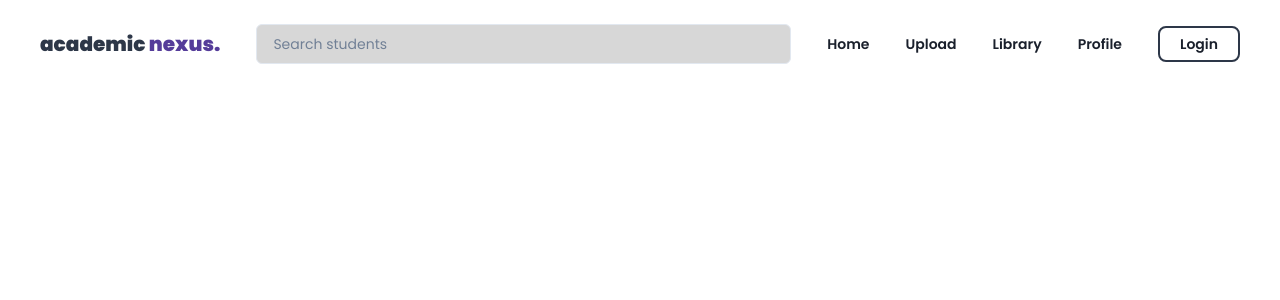
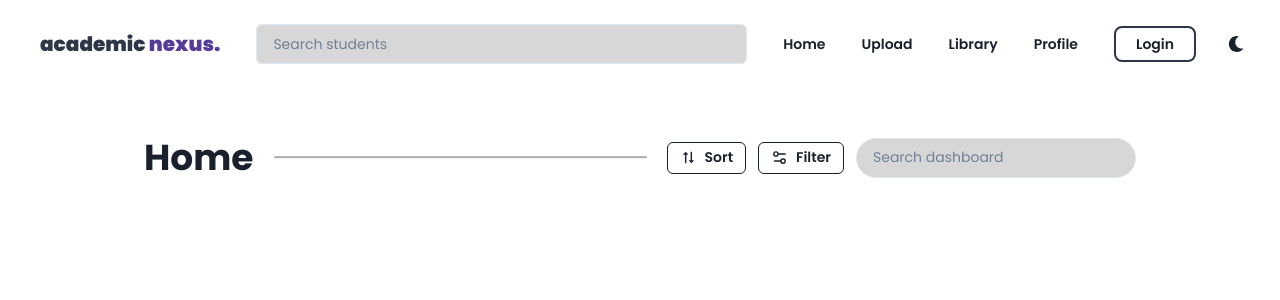
Before and after one commit to mrx7355608/academic-nexus-client, a React (Vite) app: page / in a window 1280 px wide. Shown: the top 300 px of the page. Built offline with nearby package versions, Linux system fonts and the light colour scheme.

Commit message:
added dark mode and homepage stuff

```diff
--- /dev/null
+++ b/src/components/darkModeToggle.jsx
@@ -0,0 +1,25 @@
+import { useColorMode, Button } from "@chakra-ui/react";
+import { FaMoon, FaSun } from "react-icons/fa";
+
+export default function DarkModeToggle() {
+    const { colorMode, toggleColorMode } = useColorMode();
+
+    return (
+        <>
+            {colorMode === "light" ? (
+                <Button bg="transparent" onClick={toggleColorMode} p="0" m="-4">
+                    <FaMoon />
+                </Button>
+            ) : (
+                <Button
+                    bg="transparent"
+                    onClick={toggleColorMode}
+                    p="0"
+                    mx="-4"
+                >
+                    <FaSun />
+                </Button>
+            )}
+        </>
+    );
+}
--- a/src/components/navbar.jsx
+++ b/src/components/navbar.jsx
@@ -1,5 +1,6 @@
 import { Box, Flex, Input, Button, Text } from "@chakra-ui/react";
 import { Link } from "react-router-dom";
+import DarkModeToggle from "./darkModeToggle";
 
 export default function Navbar() {
     return (
@@ -51,6 +52,7 @@ export default function Navbar() {
                     >
                         Login
                     </Button>
+                    <DarkModeToggle />
                 </Flex>
             </Flex>
         </Box>
--- a/src/main.jsx
+++ b/src/main.jsx
@@ -1,12 +1,13 @@
 import React from "react";
 import ReactDOM from "react-dom/client";
 import App from "./App.jsx";
-import { ChakraProvider } from "@chakra-ui/react";
+import { ChakraProvider, ColorModeScript } from "@chakra-ui/react";
 import theme from "./theme.js";
 
 ReactDOM.createRoot(document.getElementById("root")).render(
     <React.StrictMode>
         <ChakraProvider theme={theme}>
+            <ColorModeScript />
             <App />
         </ChakraProvider>
     </React.StrictMode>,
--- a/src/pages/Home.jsx
+++ b/src/pages/Home.jsx
@@ -1,5 +1,60 @@
+import { Box, Flex, Heading, Button, Input, Divider } from "@chakra-ui/react";
+import { BiSortAlt2 } from "react-icons/bi";
+import { LuSettings2 } from "react-icons/lu";
 import Navbar from "../components/navbar";
 
 export default function Home() {
-    return <Navbar />;
+    return (
+        <>
+            <Navbar />
+            <Box bg="white" p={4} mt={8} maxW="80vw" mx={"auto"}>
+                <Flex alignItems="center" gap="5">
+                    <Heading
+                        textColor={"gray.800"}
+                        fontWeight={700}
+                        fontSize={"4xl"}
+                    >
+                        Home
+                    </Heading>
+                    <Divider w="full" bg="gray" rounded="full" h="2px" />
+                    <Flex alignItems="center" gap={1}>
+                        <Button
+                            leftIcon={<BiSortAlt2 size={17} />}
+                            variant="outline"
+                            mr={2}
+                            colorScheme="black"
+                            size="sm"
+                            minW="max-content"
+                            _hover={{
+                                backgroundColor: "#d7d7d7",
+                            }}
+                        >
+                            Sort
+                        </Button>
+                        <Button
+                            leftIcon={<LuSettings2 size={17} />}
+                            variant="outline"
+                            mr={2}
+                            colorScheme="black"
+                            size="sm"
+                            minW="max-content"
+                            _hover={{
+                                backgroundColor: "#d7d7d7",
+                            }}
+                        >
+                            Filter
+                        </Button>
+                        <Input
+                            variant="outline"
+                            bg="#d7d7d7"
+                            placeholder="Search dashboard"
+                            rounded="full"
+                            fontSize={"sm"}
+                            w={"280px"}
+                        />
+                    </Flex>
+                </Flex>
+            </Box>
+        </>
+    );
 }
--- a/src/theme.js
+++ b/src/theme.js
@@ -7,6 +7,9 @@ import "@fontsource/poppins/800.css";
 import "@fontsource/poppins/900.css";
 
 const theme = extendTheme({
+    config: {
+        initialColorMode: "light",
+    },
     fonts: {
         heading: "Poppins",
         body: "Poppins",
```
